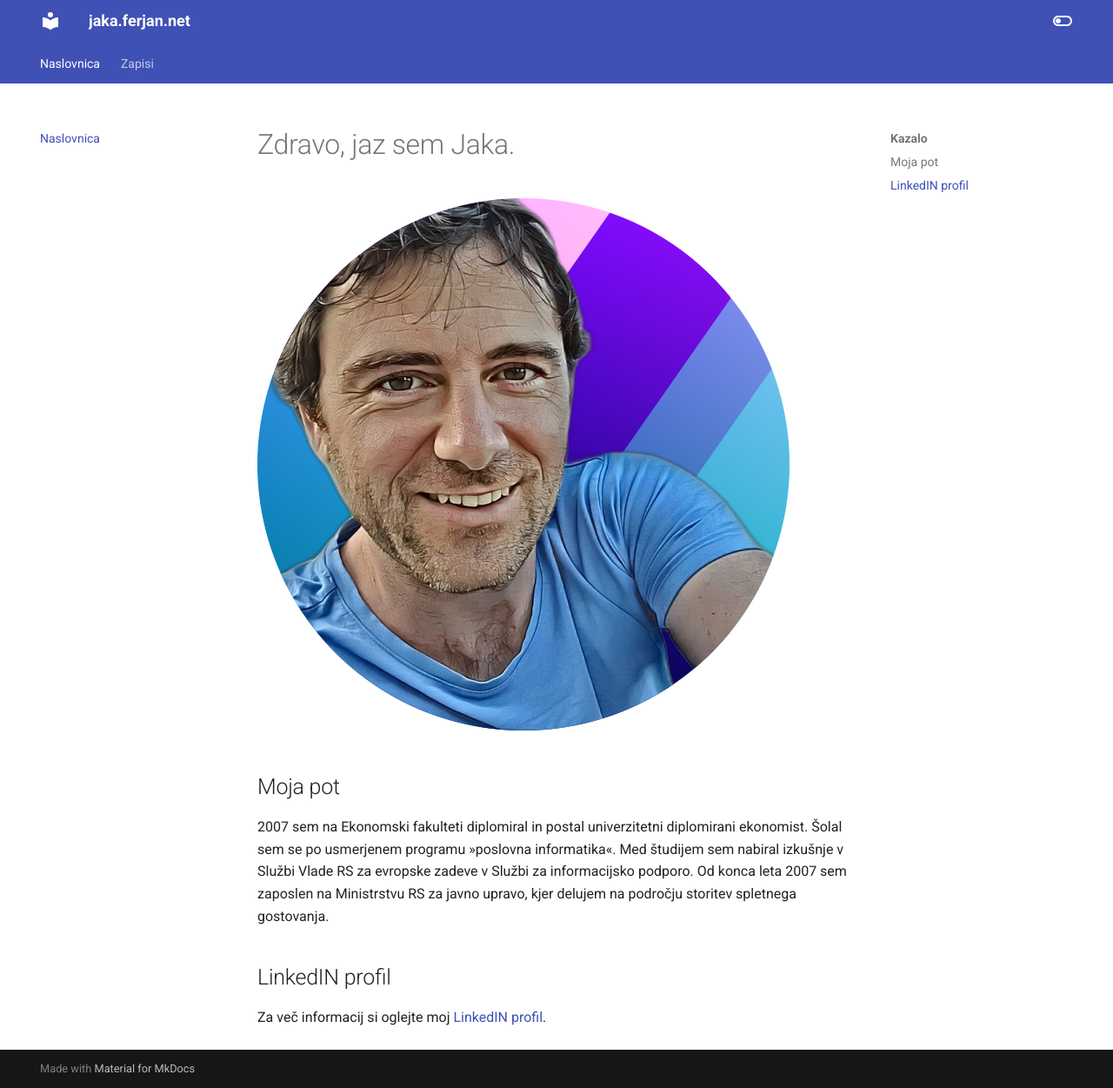
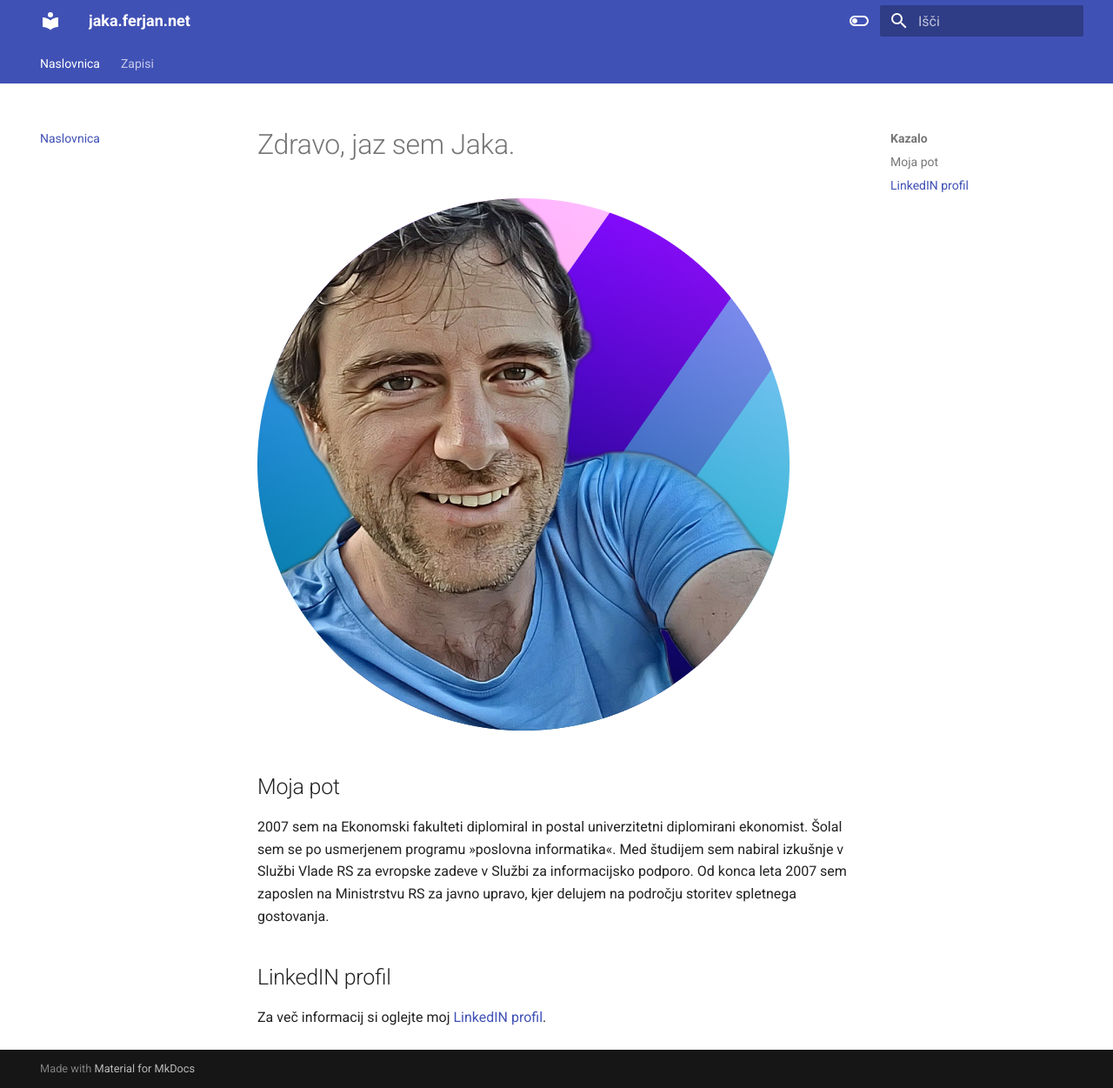
Before and after one commit to jferjan/jferjan.github.io, an MkDocs documentation site: the page built from docs/index.md, in a window 1280 px wide and 1251 px high. Shown: the whole window at 87% size. Built offline with MkDocs 1.6.1 and Material for MkDocs 9.7.7, drawn with Linux system fonts in a browser that asks for light colours; comment, search, counter and statistics services are not loaded.

Commit message:
Posodobljen markdown.yml

```diff
--- a/mkdocs.yml
+++ b/mkdocs.yml
@@ -11,6 +11,9 @@
     - navigation.tabs # horizontalna navigacija
     # - navigation.tabs.sticky
     - navigation.top # back to top - neprevedeno v slo
+    - search.suggest
+    - search.highlight
+
   palette:
     - scheme: default
       toggle:
@@ -21,6 +24,39 @@
         icon: material/toggle-switch
         name: Preklopi na svetli način
 
+markdown_extensions:
+
+  # Python Markdown
+  - abbr # https://squidfunk.github.io/mkdocs-material/reference/tooltips/#adding-abbreviations
+  - admonition # https://squidfunk.github.io/mkdocs-material/reference/admonitions/
+  - attr_list # https://squidfunk.github.io/mkdocs-material/reference/buttons/
+  - def_list # https://squidfunk.github.io/mkdocs-material/reference/lists/#using-definition-lists
+  - footnotes # https://squidfunk.github.io/mkdocs-material/reference/footnotes/#adding-footnote-references
+  - md_in_html # https://squidfunk.github.io/mkdocs-material/reference/images/
+  - toc:
+      permalink: true
+
+  # Python Markdown Extensions
+  - pymdownx.details # https://squidfunk.github.io/mkdocs-material/reference/admonitions/#collapsible-blocks
+  - pymdownx.emoji: # https://squidfunk.github.io/mkdocs-material/reference/icons-emojis/#using-icons
+      emoji_index: !!python/name:materialx.emoji.twemoji
+      emoji_generator: !!python/name:materialx.emoji.to_svg
+  - pymdownx.highlight:
+      #anchor_linenums: true
+      #linenums: true
+  - pymdownx.inlinehilite # https://squidfunk.github.io/mkdocs-material/reference/code-blocks/#highlighting-inline-code-blocks
+  - pymdownx.snippets
+  - pymdownx.keys # https://squidfunk.github.io/mkdocs-material/reference/formatting/#adding-keyboard-keys
+  #- pymdownx.mark
+  #- pymdownx.smartsymbols
+  - pymdownx.superfences
+  #- pymdownx.tabbed:
+  #    alternate_style: true
+  - pymdownx.tasklist: # https://squidfunk.github.io/mkdocs-material/reference/lists/#using-task-lists
+      custom_checkbox: true
+  - pymdownx.tilde # https://squidfunk.github.io/mkdocs-material/setup/extensions/python-markdown-extensions/#caret-mark-tilde
+
 plugins:
   - tags:
       tags_file: zapisi.md
+  - search
```
